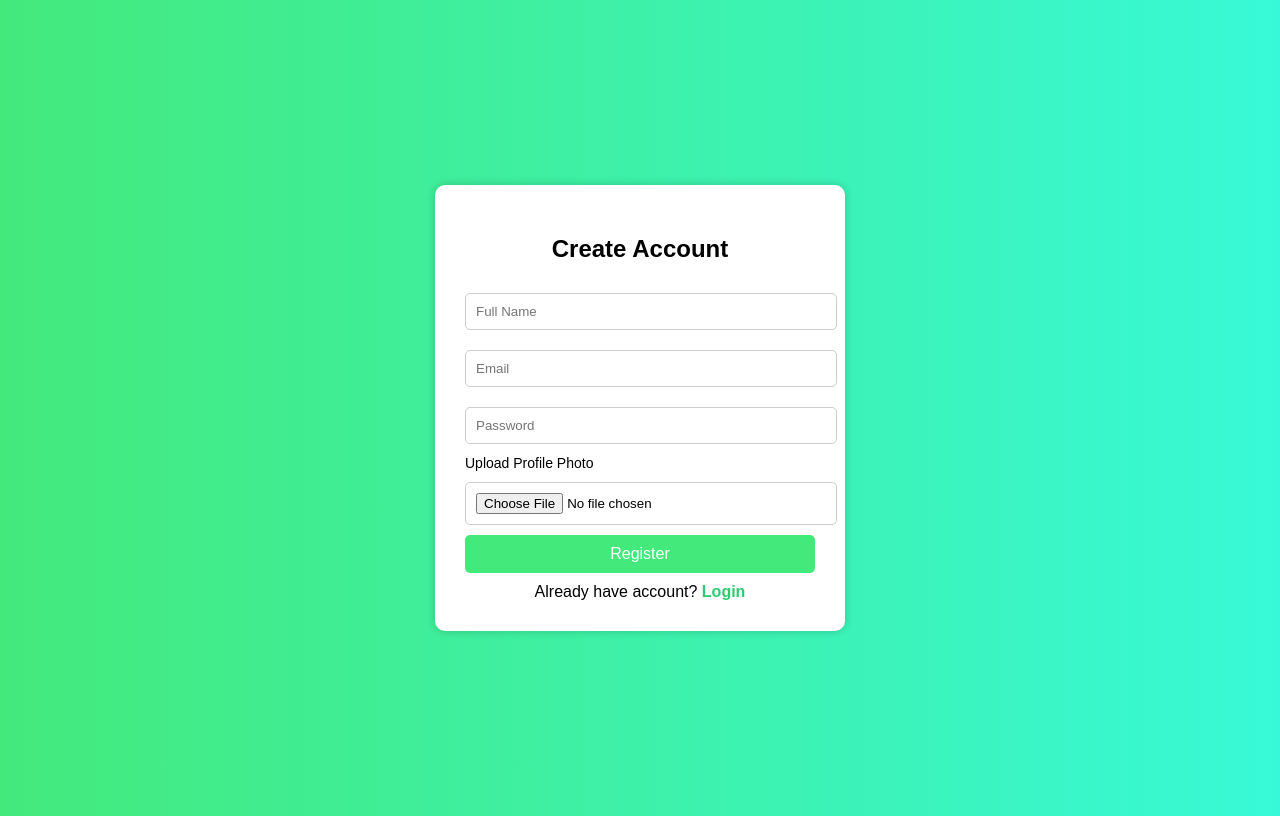
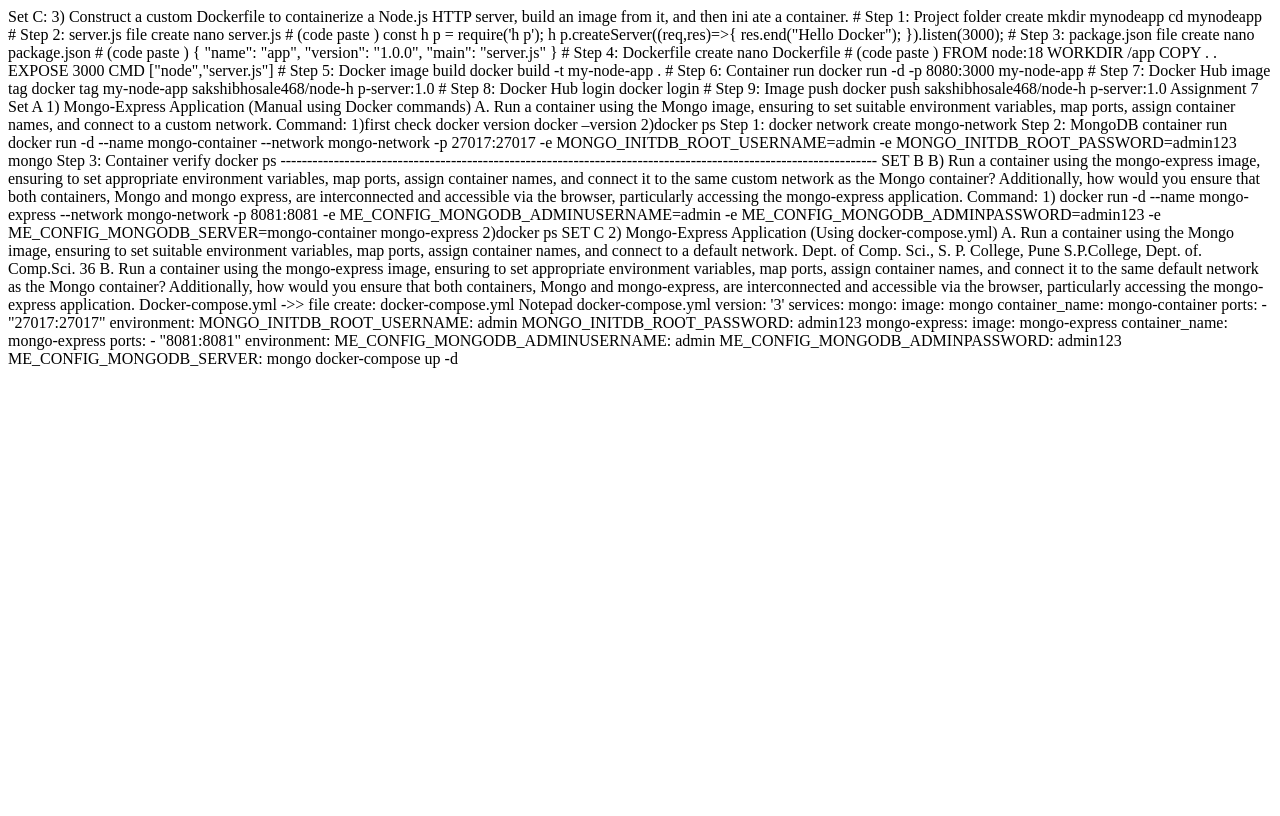
Before and after one commit to bhosalesakshi772-rgb/crop-yield-prediction, a Flask app: page /register in a window 1280 px wide. After the commit the page ends 368 px from the top, so only its background shows below. Run offline with Flask 3, Linux system fonts and the light colour scheme; parts of the project's set-up code (start-up, migrations or seed data) failed here and were passed over.

Commit message:
Update register.html

```diff
--- a/Frontend/templates/user/register.html
+++ b/Frontend/templates/user/register.html
@@ -1,98 +1,116 @@
-<!DOCTYPE html>
-<html>
-<head>
-<title>User Register</title>
+Set C:
+3) Construct a custom Dockerfile to containerize a Node.js HTTP server, build an image
+from it, and then ini ate a container.
+# Step 1: Project folder create
+mkdir mynodeapp
+cd mynodeapp
 
-<style>
+# Step 2: server.js file create
+nano server.js
+# (code paste )
+const h p = require('h p');
+h p.createServer((req,res)=>{
+res.end("Hello Docker");
+}).listen(3000);
 
-body{
-font-family:Arial;
-background:linear-gradient(to right,#43e97b,#38f9d7);
-display:flex;
-justify-content:center;
-align-items:center;
-height:100vh;
+# Step 3: package.json file create
+nano package.json
+# (code paste )
+{
+"name": "app",
+"version": "1.0.0",
+"main": "server.js"
 }
 
-.box{
-background:white;
-padding:30px;
-border-radius:10px;
-width:350px;
-box-shadow:0 0 10px rgba(0,0,0,0.2);
-}
+# Step 4: Dockerfile create
+nano Dockerfile
+# (code paste )
+FROM node:18
+WORKDIR /app
+COPY . .
+EXPOSE 3000
+CMD ["node","server.js"]
 
-h2{
-text-align:center;
-}
+# Step 5: Docker image build
+docker build -t my-node-app .
 
-input{
-width:100%;
-padding:10px;
-margin:10px 0;
-border:1px solid #ccc;
-border-radius:5px;
-}
+# Step 6: Container run
+docker run -d -p 8080:3000 my-node-app
 
-label{
-font-size:14px;
-}
+# Step 7: Docker Hub image tag
+docker tag my-node-app sakshibhosale468/node-h p-server:1.0
 
-button{
-width:100%;
-padding:10px;
-background:#43e97b;
-border:none;
-color:white;
-font-size:16px;
-border-radius:5px;
-cursor:pointer;
-}
+# Step 8: Docker Hub login
+docker login
 
-button:hover{
-background:#2ecc71;
-}
+# Step 9: Image push
+docker push sakshibhosale468/node-h p-server:1.0
 
-.login-link{
-text-align:center;
-margin-top:10px;
-}
 
-.login-link a{
-text-decoration:none;
-color:#2ecc71;
-font-weight:bold;
-}
 
-</style>
-</head>
+Assignment 7
+Set A
+1) Mongo-Express Application (Manual using Docker commands) A. Run a container using the
+Mongo image, ensuring to set suitable environment variables, map ports, assign container
+names, and connect to a custom network. Command:
+1)first check docker version
+docker –version
 
-<body>
+2)docker  ps
+Step 1: docker network create mongo-network
+Step 2: MongoDB container run
+docker run -d --name mongo-container --network mongo-network -p 27017:27017 -e
+MONGO_INITDB_ROOT_USERNAME=admin -e MONGO_INITDB_ROOT_PASSWORD=admin123
+mongo
+Step 3: Container verify
+docker ps
+----------------------------------------------------------------------------------------------------------------
+SET B
+B) Run a container using the mongo-express image, ensuring to set appropriate environment
+variables, map ports, assign container names, and connect it to the same custom network as the
+Mongo container? Additionally, how would you ensure that both containers, Mongo and mongo
+express, are interconnected and accessible via the browser, particularly accessing the mongo-express
+application. Command:
+1)
+docker run -d --name mongo-express --network mongo-network -p 8081:8081 -e
+ME_CONFIG_MONGODB_ADMINUSERNAME=admin -e
+ME_CONFIG_MONGODB_ADMINPASSWORD=admin123 -e
+ME_CONFIG_MONGODB_SERVER=mongo-container mongo-express
+2)docker ps
 
-<div class="box">
+SET C
+2) Mongo-Express Application (Using docker-compose.yml) A. Run a container using the Mongo
+image, ensuring to set suitable environment variables, map ports, assign container names,
+and connect to a default network. Dept. of Comp. Sci., S. P. College, Pune S.P.College, Dept.
+of. Comp.Sci. 36 B. Run a container using the mongo-express image, ensuring to set
+appropriate environment variables, map ports, assign container names, and connect it to the
+same default network as the Mongo container? Additionally, how would you ensure that
+both containers, Mongo and mongo-express, are interconnected and accessible via the
+browser, particularly accessing the mongo-express application. Docker-compose.yml ->>
 
-<h2>Create Account</h2>
+file create: docker-compose.yml
+Notepad docker-compose.yml
 
-<form method="POST" enctype="multipart/form-data">
+version: '3'
 
-<input type="text" name="name" placeholder="Full Name" required>
+services:
+  mongo:
+    image: mongo
+    container_name: mongo-container
+    ports:
+      - "27017:27017"
+    environment:
+      MONGO_INITDB_ROOT_USERNAME: admin
+      MONGO_INITDB_ROOT_PASSWORD: admin123
 
-<input type="email" name="email" placeholder="Email" required>
+  mongo-express:
+    image: mongo-express
+    container_name: mongo-express
+    ports:
+      - "8081:8081"
+    environment:
+      ME_CONFIG_MONGODB_ADMINUSERNAME: admin
+      ME_CONFIG_MONGODB_ADMINPASSWORD: admin123
+      ME_CONFIG_MONGODB_SERVER: mongo
 
-<input type="password" name="password" placeholder="Password" required>
-
-<label>Upload Profile Photo</label>
-<input type="file" name="photo" required>
-
-<button type="submit">Register</button>
-
-</form>
-
-<div class="login-link">
-Already have account? <a href="/login">Login</a>
-</div>
-
-</div>
-
-</body>
-</html>
+docker-compose up -d
```
